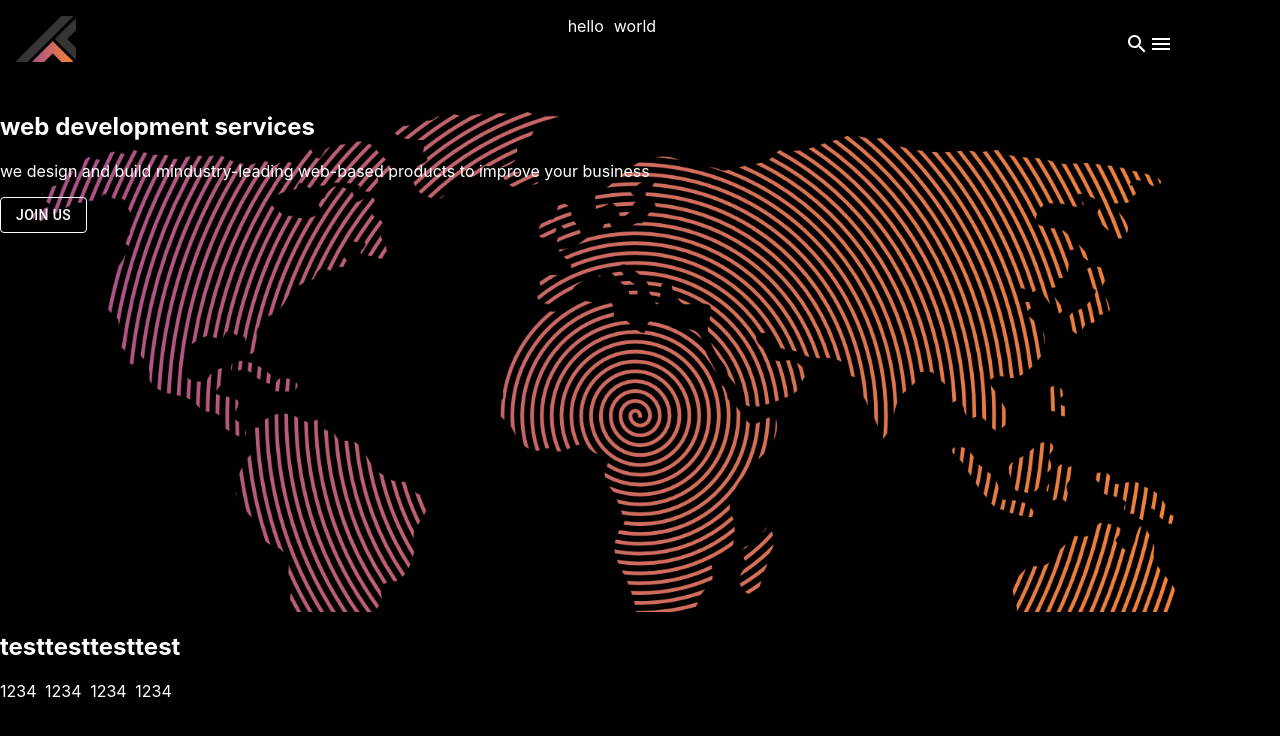
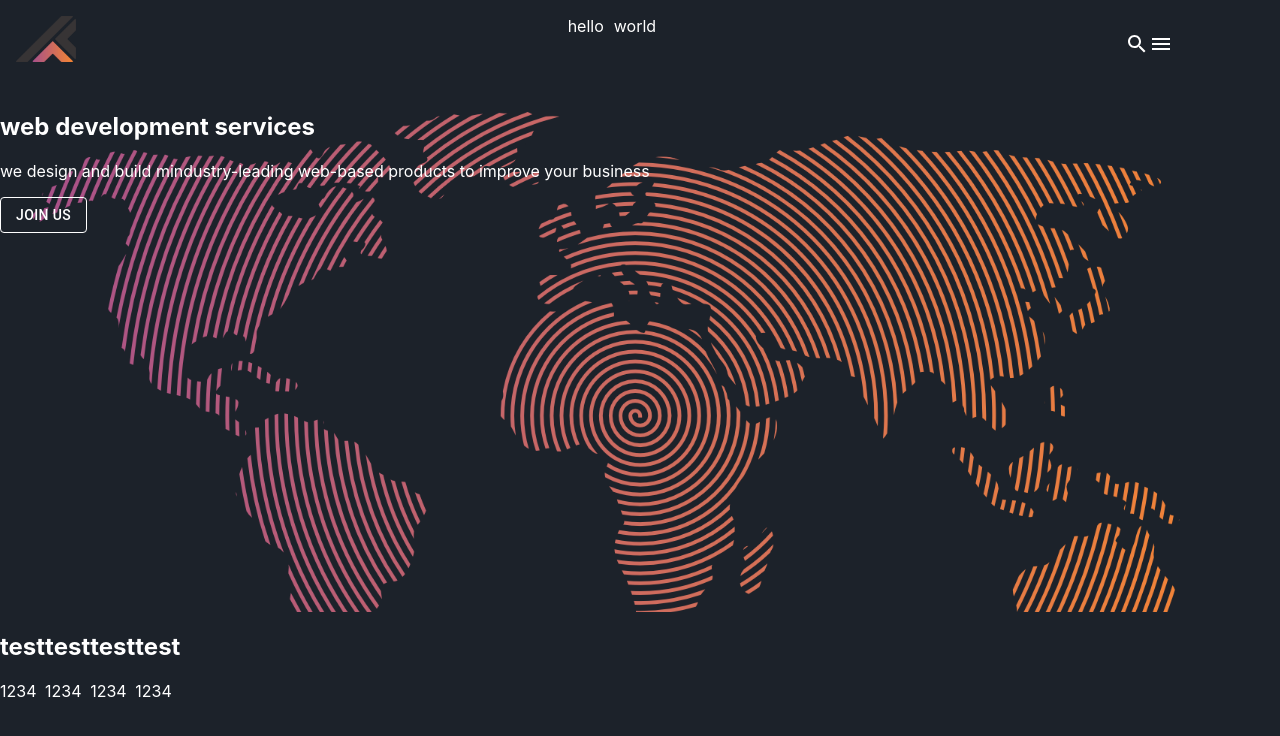
Before and after one commit to pedrambabazadeh/business-website, a React (Create React App) app: page / in a window 1280 px wide. Shown: the top 736 px of the page. Built offline with nearby package versions, Linux system fonts and the light colour scheme.

Commit message:
modify the background colour

```diff
--- a/src/App.css
+++ b/src/App.css
@@ -1,4 +1,4 @@
 body {
-    background-color: #000000;
+    background-color: #1c222a;
     color: #ffffff;
 }
```
